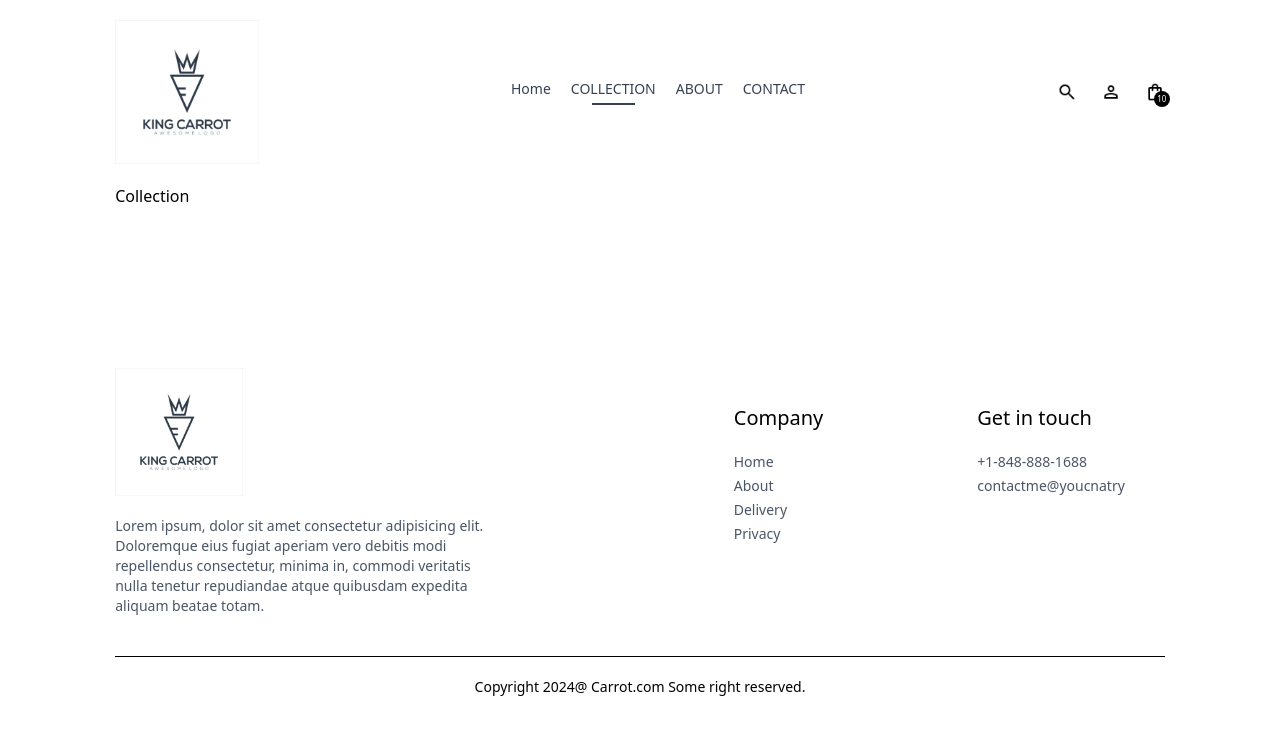
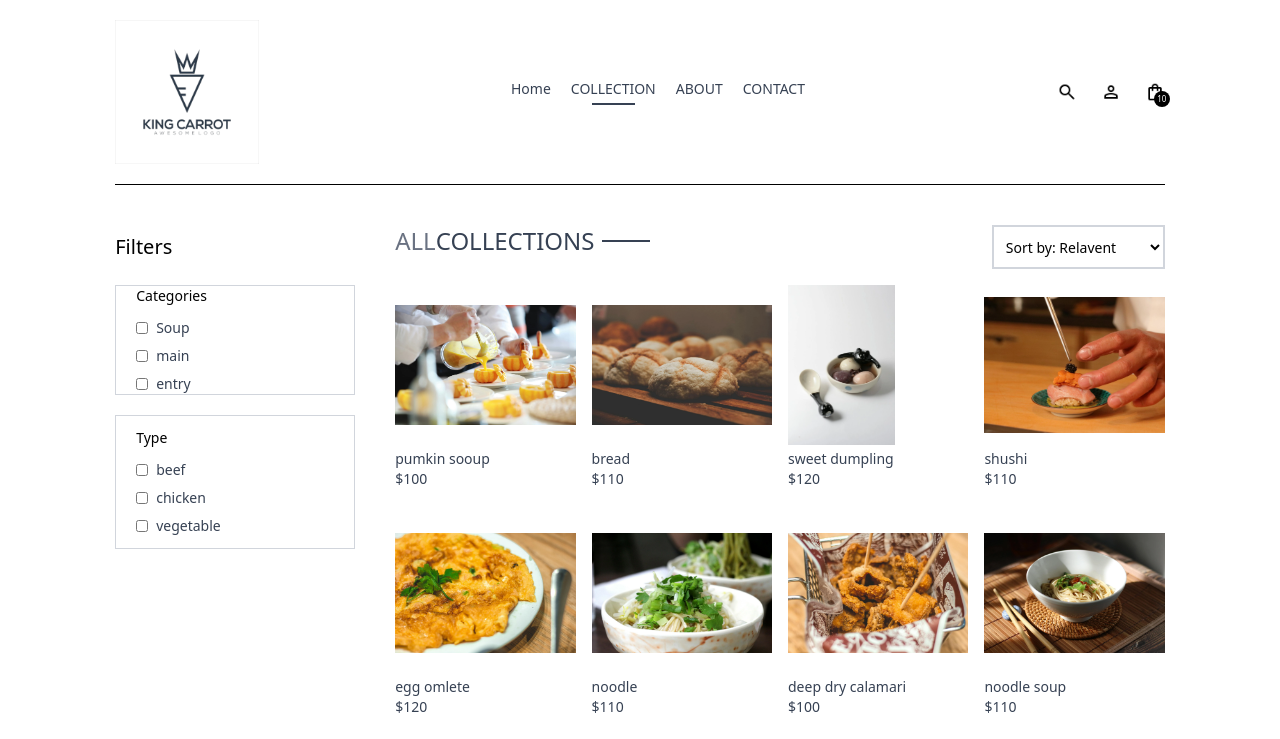
Before and after one commit to Stanrighttoleft/shop, a React (Vite) app in the folder frontend/: page /collection in a window 1280 px wide. Shown: the top 739 px of the page. Built offline with nearby package versions, Linux system fonts and the light colour scheme.

Commit message:
in collectioni.jsx file complete the sort function and filter function

```diff
--- a/frontend/src/assets/assets.js
+++ b/frontend/src/assets/assets.js
@@ -96,7 +96,7 @@
         description:"a food",
         price:110,
         image:[p_img2],
-        category:"soup",
+        category:"entry",
         subCategory:"vegetable",
         sizes:["S","M","L"],
         date:19990505,
@@ -122,8 +122,8 @@
         description:"a food",
         price:110,
         image:[p_img4],
-        category:"soup",
-        subCategory:"vegetable",
+        category:"main",
+        subCategory:"beef",
         sizes:["S","M","L"],
         date:19990505,
         bestseller:false,
@@ -135,8 +135,8 @@
         description:"a food",
         price:120,
         image:[p_img5],
-        category:"soup",
-        subCategory:"vegetable",
+        category:"main",
+        subCategory:"chicken",
         sizes:["S","M","L"],
         date:19990505,
         bestseller:true,
@@ -148,8 +148,8 @@
         description:"a food",
         price:110,
         image:[p_img6],
-        category:"soup",
-        subCategory:"vegetable",
+        category:"main",
+        subCategory:"beef",
         sizes:["S","M","L"],
         date:19990505,
         bestseller:true,
@@ -161,8 +161,8 @@
         description:"a food",
         price:100,
         image:[p_img7],
-        category:"soup",
-        subCategory:"vegetable",
+        category:"entry",
+        subCategory:"chicken",
         sizes:["S","M","L"],
         date:19990505,
         bestseller:true,
@@ -175,7 +175,7 @@
         price:110,
         image:[p_img8],
         category:"soup",
-        subCategory:"vegetable",
+        subCategory:"chicken",
         sizes:["S","M","L"],
         date:19990505,
         bestseller:true,
@@ -187,8 +187,8 @@
         description:"a food",
         price:100,
         image:[p_img9],
-        category:"soup",
-        subCategory:"vegetable",
+        category:"main",
+        subCategory:"beef",
         sizes:["S","M","L"],
         date:19990505,
         bestseller:false,
@@ -200,7 +200,7 @@
         description:"a food",
         price:100,
         image:[p_img10],
-        category:"soup",
+        category:"entry",
         subCategory:"vegetable",
         sizes:["S","M","L"],
         date:19990505,
--- a/frontend/src/components/Footer.jsx
+++ b/frontend/src/components/Footer.jsx
@@ -3,7 +3,7 @@
 
 const Footer = () => {
   return (
-    <div>
+   <div>
     <div className='flex flex-col sm:grid grid-cols-[3fr_1fr_1fr] gap-14 my-10 mt-40 text-sm'>
       <div>
         <img src={assets.logo} className='mb-5 w-32' alt="" />
@@ -26,12 +26,12 @@
           <li>contactme@youcnatry</li>
         </ul>
       </div>
-    </div>
+     </div>
     <div>
       <hr />
       <p className='py-5 text-sm text-center' >Copyright 2024@ Carrot.com Some right reserved.</p>
     </div>
-    </div>
+   </div>
   )
 }
 
--- a/frontend/src/pages/Collection.jsx
+++ b/frontend/src/pages/Collection.jsx
@@ -1,8 +1,146 @@
-import React from 'react'
+import React, { useContext, useEffect, useState } from 'react';
+import {ShopContext} from '../context/ShopContext';
+import { assets } from '../assets/assets';
+import Title from '../components/Title';
+import ProductItem from '../components/ProductItem';
 
 const Collection = () => {
+
+
+  const {products}=useContext(ShopContext);
+  const [showFilter,setShowFilter]=useState(false);
+  const [filterProducts,setFilterProducts]=useState([]);
+  const [category,setCategory]=useState([]);
+  const [subCategory,setSubCategory]=useState([]);
+  const [sortType,setSortType]=useState('relavent')
+
+  const toggleCategory=(e)=>{
+
+    if(category.includes(e.target.value)){
+      setCategory(prev=>prev.filter(item=>item !== e.target.value))
+
+    }else{
+      setCategory(prev=>[...prev,e.target.value])
+    }
+
+  }
+
+  const toggleSubCategory=(e)=>{
+    if(subCategory.includes(e.target.value)){
+      setSubCategory(prev=>prev.filter(item=>item !==e.target.value))
+    }else{
+      setSubCategory(prev=>[...prev,e.target.value])
+    }
+  }
+
+  const applyFilter=()=>{
+
+    let productsCopy=products.slice();
+
+    if(category.length>0){
+      productsCopy=productsCopy.filter(item=>category.includes(item.category));
+    }
+    if(subCategory.length>0){
+      productsCopy=productsCopy.filter(item=>subCategory.includes(item.subCategory));
+    }
+    setFilterProducts(productsCopy);
+  }
+
+  const sortProduct=()=>{
+    let fpCopy=filterProducts.slice();
+    switch(sortType){
+      case 'low-high':
+        setFilterProducts(fpCopy.sort((a,b)=>(a.price-b.price)));
+        break;
+      case 'high-low':
+        setFilterProducts(fpCopy.sort((a,b)=>(b.price-a.price)));
+        break;
+      default:
+        applyFilter();
+        break;
+    }
+  }
+
+  useEffect(()=>{
+    setFilterProducts(products);
+
+  },[])
+
+  useEffect(()=>{
+    applyFilter();
+  },[category,subCategory])
+
+  useEffect(()=>{
+    sortProduct();
+  },[sortType])
+
+
   return (
-    <div>Collection</div>
+    <div className='flex flex-col sm:flex-row gap-1 sm:gap-10 pt-10 border-t'>
+
+      {/**Filter options */}
+      <div className="min-w-60">
+        <p onClick={()=>setShowFilter(!showFilter)} className="my-2 text-xl flex items-center cursor-pointer gap-2">Filters
+          <img className={`h-3 sm:hidden ${showFilter ? 'rotate-270':'rotate-180'}`} src={assets.dropdown_icon} alt="" />
+        </p>
+
+        {/**Category Filter */}
+        <div className={`border border-gray-300 pl-5 mt-6 ${showFilter ? '':'hidden'} sm:block`}>
+          <p className="mb-3 text-sm font-medium">Categories</p>
+          <div className="flex flex-col gap-2 text-sm font-light text-gray-700">
+            <p className='flex gap-2' >
+              <input type="checkbox" className="w-3" value={'soup'} onChange={toggleCategory} />Soup
+            </p>
+            <p className='flex gap-2' >
+              <input type="checkbox" className="w-3" value={'main'} onChange={toggleCategory} />main
+            </p>
+            <p className='flex gap-2' >
+              <input type="checkbox" className="w-3" value={'entry'} onChange={toggleCategory} />entry
+            </p>
+          </div>
+        </div>
+        {/**SubCategory Filter */}
+        <div className={`border border-gray-300 pl-5 py-3 my-5 ${showFilter ? '':'hidden'} sm:block`}>
+          <p className="mb-3 text-sm font-medium">Type</p>
+          <div className="flex flex-col gap-2 text-sm font-light text-gray-700">
+            <p className='flex gap-2' >
+              <input type="checkbox" className="w-3" value={'beef'} onChange={toggleSubCategory} />beef
+            </p>
+            <p className='flex gap-2' >
+              <input type="checkbox" className="w-3" value={'chicken'} onChange={toggleSubCategory} />chicken
+            </p>
+            <p className='flex gap-2' >
+              <input type="checkbox" className="w-3" value={'vegetable'} onChange={toggleSubCategory} />vegetable
+            </p>
+          </div>
+        </div>
+      </div>
+
+      {/**Right Side*/}
+      <div className='flex-1'>
+        <div className="flex justify-between text-base sm:text-2xl mb-4">
+          <Title text1={'ALL'} text2={'COLLECTIONS'} ></Title>
+
+          {/**Product Sort */}
+          <select onChange={(e)=>setSortType(e.target.value)} name="" id="" className="border-2 border-gray-300 text-sm px-2">
+            <option value="relavent">Sort by: Relavent</option>
+            <option value="low-high">Sort by: Low to High</option>
+            <option value="high-low">Sort by: High to Low</option>
+          </select>
+        </div>
+
+        {/**Map Products */}
+        <div className="grid grid-cols-2 md:grid-cols-3 lg:grid-cols-4 gap-4 gap-y-6">
+          {
+            filterProducts.map((item,index)=>(
+              <ProductItem key={index} name={item.name} id={item._id} price={item.price} image={item.image  }/>
+            ))
+          }
+
+        </div>
+      </div>
+
+    </div>
   )
 }
 
```
